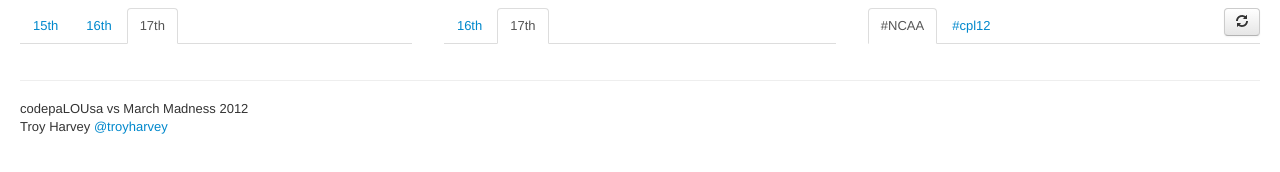
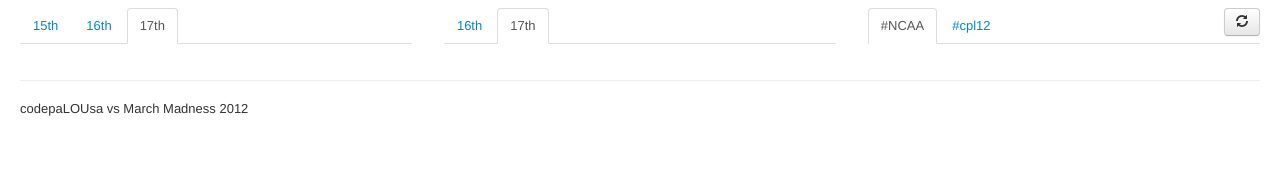
Before and after one commit to troyharvey/march-madness, a plain HTML site: page index.html in a window 1280 px wide. Shown: the part 312-484 px from the top of the page. Drawn offline with nearby package versions, Linux system fonts and the light colour scheme.

Commit message:
added comment block for contest

```diff
--- a/index.html
+++ b/index.html
@@ -6,6 +6,17 @@
     <meta name="viewport" content="width=device-width, initial-scale=1.0">
     <meta name="description" content="The games you're missing at CodePaLOUsa">
     <meta name="author" content="Troy Harvey troyharvey@gmail.com">
+
+
+<!--
+Registration Code: CPL12531HP
+Your Name: Troy Harvey
+troyharvey@gmail.com
+@troyharvey
+
+This is a responsive web app that uses the conference API and the Twitter API to keep conference attendees up to date on what's going on at the conference and what's going on with the games that they are missing! All the code is available on GitHub and the site is hosted on GitHub. See GitHub for more https://github.com/troyharvey/march-madness/tree/gh-pages.
+-->
+
 
     <!-- Le styles -->
     <link href="css/bootstrap.min.css" rel="stylesheet">
@@ -137,9 +148,7 @@
       <hr>
 
       <footer>
-        <p>codepaLOUsa vs March Madness 2012<br />
-          Troy Harvey <a href="https://twitter.com/#!/troyharvey">@troyharvey</a>
-        </p>
+        <p>codepaLOUsa vs March Madness 2012        </p>
       </footer>
 
     </div><!--/.fluid-container-->
```
